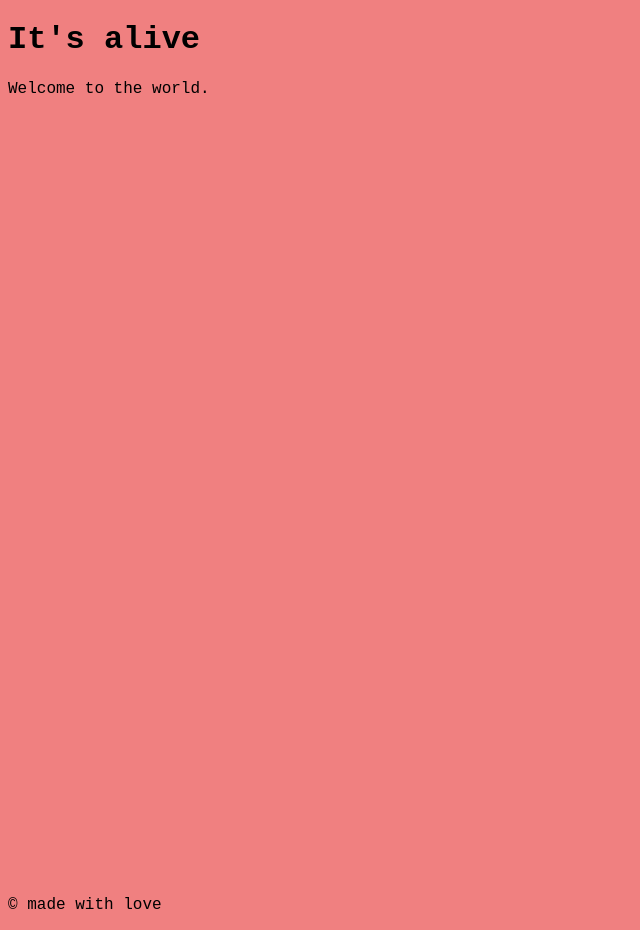
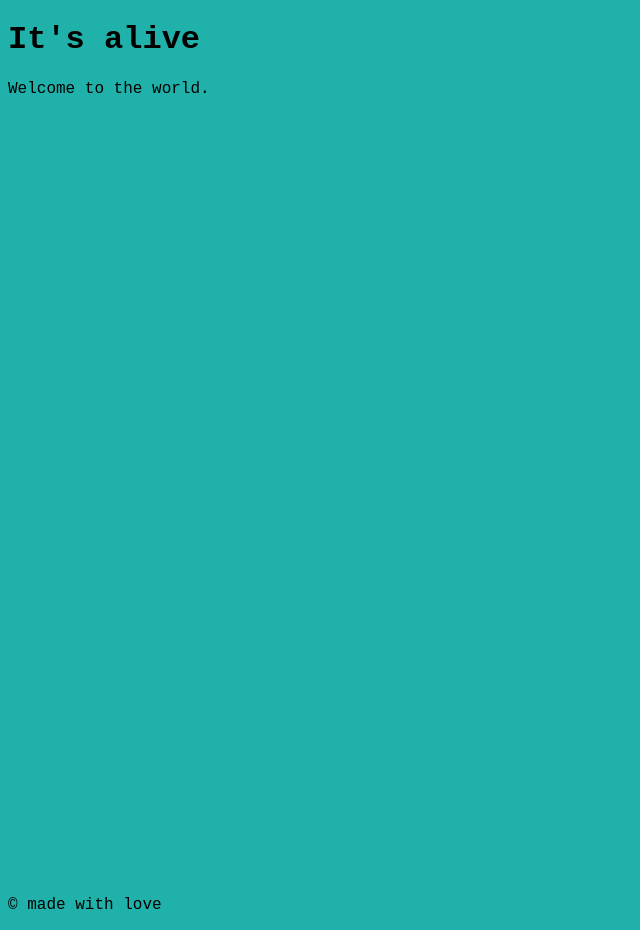
Before and after one commit to ariadnajove/CV, a plain HTML site: page index.html in a window 1280 px wide. Shown: the whole page, without its empty margins (0-640 px from the left). Drawn offline with Linux system fonts and the light colour scheme.

Commit message:
cambios color style

```diff
--- a/style.css
+++ b/style.css
@@ -6,7 +6,7 @@
 
 body{
     font-family: 'Courier New', Courier, monospace;
-    background-color: lightcoral;
+    background-color: lightseagreen;
 }
 
 main{
```
